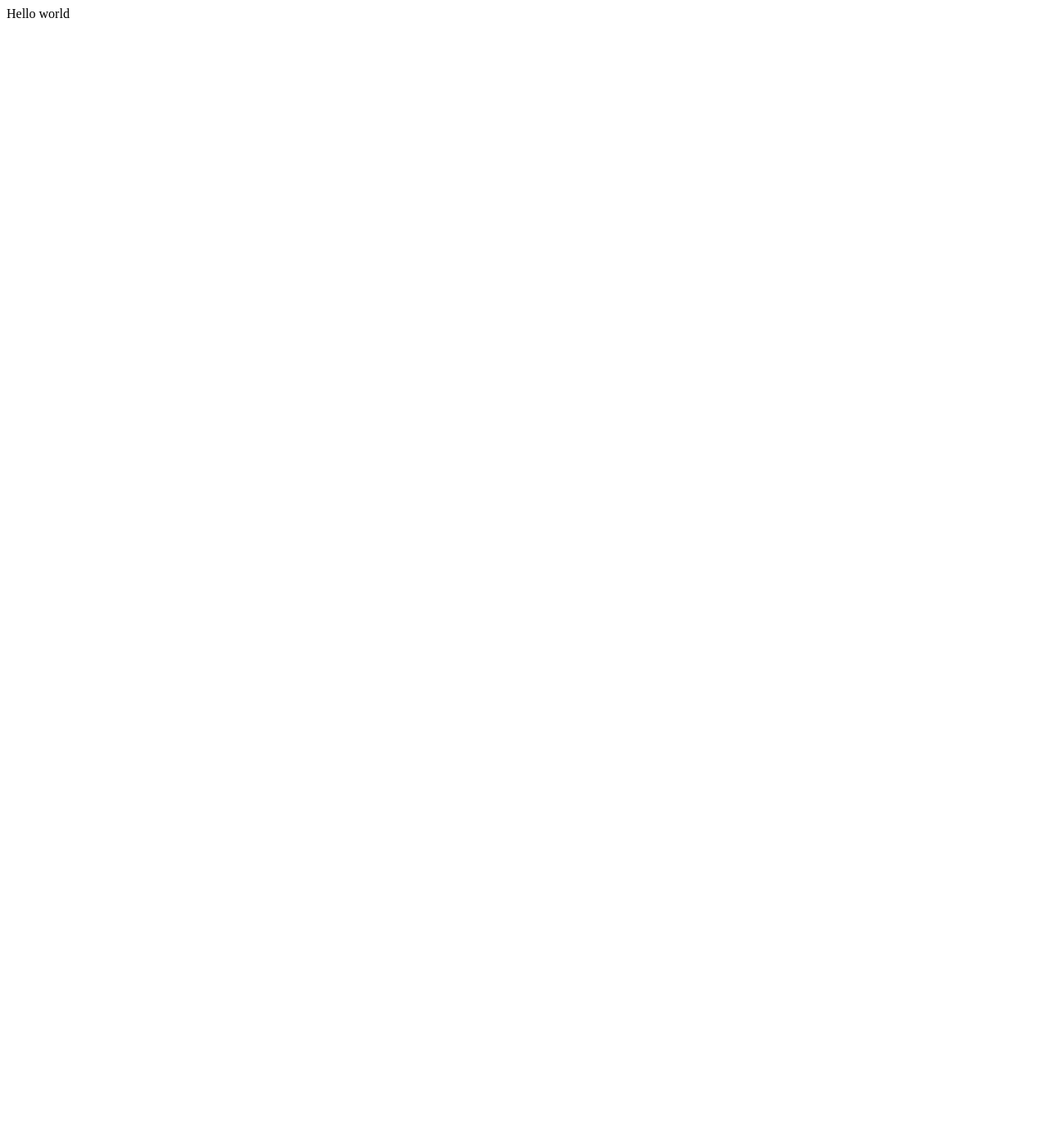
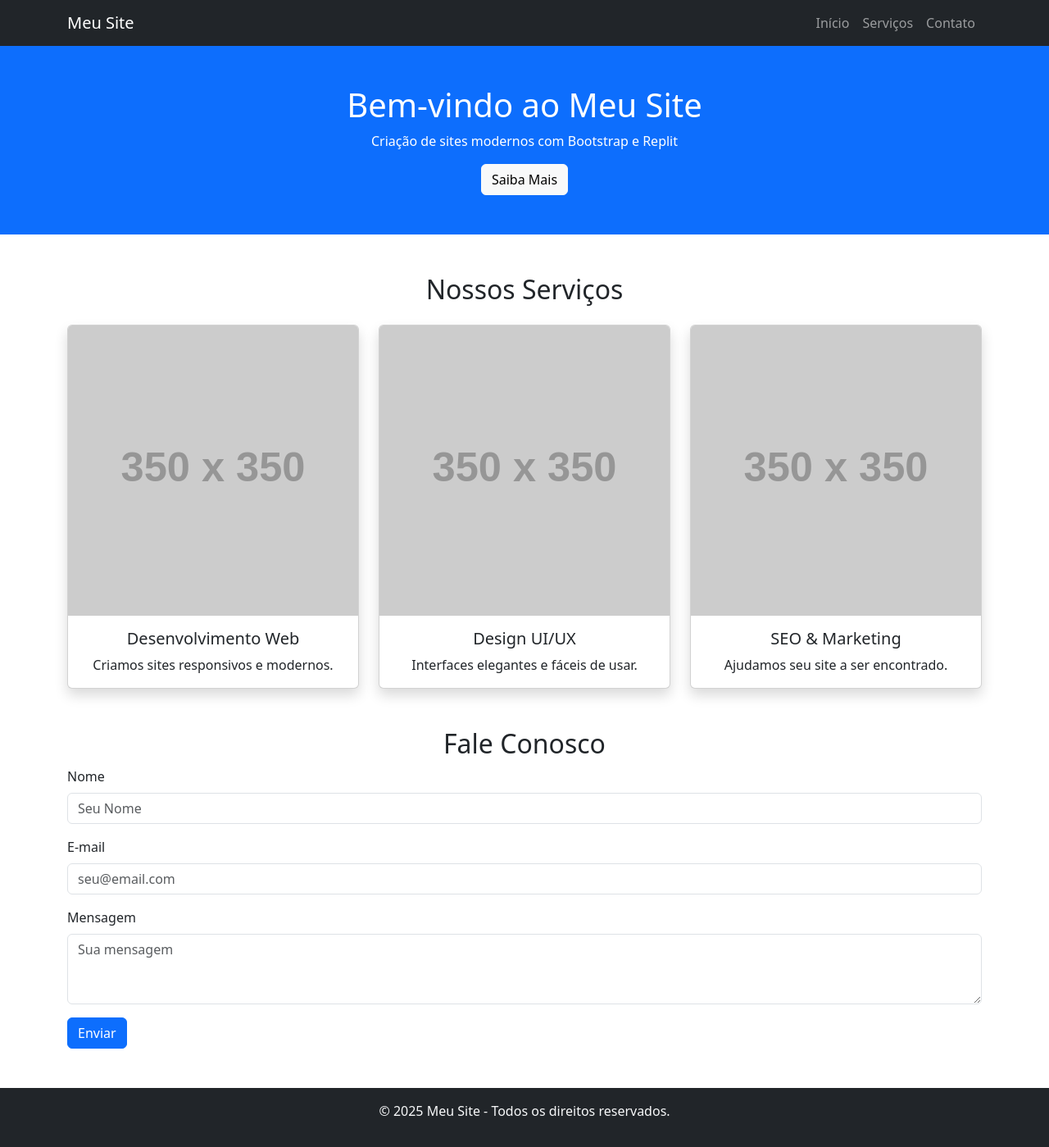
Before and after one commit to 7ody1/Meu-Primeiro-Site, a plain HTML site: page index.html in a window 1280 px wide. Shown: the whole page at 82% size. Before the commit the page ends 800 px from the top, so only its background shows below. Drawn offline with nearby package versions, Linux system fonts and the light colour scheme; placeholder pictures from the web are drawn by us.

Commit message:
add mudança

```diff
--- a/index.html
+++ b/index.html
@@ -1,16 +1,116 @@
 <!DOCTYPE html>
-<html>
-
+<html lang="pt-br">
 <head>
-  <meta charset="utf-8">
-  <meta name="viewport" content="width=device-width">
-  <title>replit</title>
-  <link href="style.css" rel="stylesheet" type="text/css" />
+<meta charset="UTF-8">
+<meta name="viewport" content="width=device-width,
+initial-scale=1.0">
+<title>Meu Site Bootstrap</title>
+<link rel="stylesheet" href="style.css">
+<link
+href="https://cdn.jsdelivr.net/npm/bootstrap@5.3.0/dist/css/bootstra
+p.min.css" rel="stylesheet">
 </head>
-
 <body>
-  Hello world
-  <script src="script.js"></script>
+<!-- Navbar -->
+<nav class="navbar navbar-expand-lg navbar-dark bg-dark">
+<div class="container">
+<a class="navbar-brand" href="#">Meu Site</a>
+<button class="navbar-toggler" type="button"
+data-bs-toggle="collapse" data-bs-target="#navbarNav">
+<span class="navbar-toggler-icon"></span>
+</button>
+<div class="collapse navbar-collapse" id="navbarNav">
+<ul class="navbar-nav ms-auto">
+<li class="nav-item"><a class="nav-link"
+href="#">Início</a></li>
+<li class="nav-item"><a class="nav-link"
+href="#">Serviços</a></li>
+<li class="nav-item"><a class="nav-link"
+href="#">Contato</a></li>
+</ul>
+</div>
+</div>
+</nav>
+<!-- Seção de Destaque -->
+<header class="bg-primary text-white text-center py-5">
+<div class="container">
+<h1>Bem-vindo ao Meu Site</h1>
+<p>Criação de sites modernos com Bootstrap e Replit</p>
+<button class="btn btn-light"
+onclick="mostrarMensagem()">Saiba Mais</button>
+</div>
+</header>
+<!-- Seção de Serviços -->
+<section class="container text-center my-5">
+<h2>Nossos Serviços</h2>
+<div class="row mt-4">
+<div class="col-md-4">
+<div class="card shadow">
+<img src="https://via.placeholder.com/350"
+class="card-img-top" alt="Serviço 1">
+<div class="card-body">
+<h5 class="card-title">Desenvolvimento
+Web</h5>
+<p class="card-text">Criamos sites
+responsivos e modernos.</p>
+</div>
+</div>
+</div>
+<div class="col-md-4">
+<div class="card shadow">
+<img src="https://via.placeholder.com/350"
+class="card-img-top" alt="Serviço 2">
+<div class="card-body">
+<h5 class="card-title">Design UI/UX</h5>
+<p class="card-text">Interfaces elegantes e
+fáceis de usar.</p>
+</div>
+</div>
+</div>
+<div class="col-md-4">
+<div class="card shadow">
+<img src="https://via.placeholder.com/350"
+class="card-img-top" alt="Serviço 3">
+<div class="card-body">
+<h5 class="card-title">SEO & Marketing</h5>
+<p class="card-text">Ajudamos seu site a ser
+encontrado.</p>
+</div>
+</div>
+</div>
+</div>
+</section>
+<!-- Seção de Contato -->
+<section class="container my-5">
+<h2 class="text-center">Fale Conosco</h2>
+<form id="contatoForm">
+<div class="mb-3">
+<label for="nome" class="form-label">Nome</label>
+<input type="text" class="form-control" id="nome"
+placeholder="Seu Nome">
+</div>
+<div class="mb-3">
+<label for="email" class="form-label">E-mail</label>
+<input type="email" class="form-control" id="email"
+placeholder="seu@email.com">
+</div>
+<div class="mb-3">
+<label for="mensagem"
+class="form-label">Mensagem</label>
+<textarea class="form-control" id="mensagem"
+rows="3" placeholder="Sua mensagem"></textarea>
+</div>
+<button type="submit" class="btn
+btn-primary">Enviar</button>
+</form>
+</section>
+<!-- Rodapé -->
+<footer class="text-center py-3 bg-dark text-light">
+<p>&copy; 2025 Meu Site - Todos os direitos reservados.</p>
+</footer>
+<script src="script.js"></script>
+<script
+src="https://cdn.jsdelivr.net/npm/bootstrap@5.3.0/dist/js/bootstrap.
+bundle.min.js"></script>
 </body>
-
 </html>
--- a/script.js
+++ b/script.js
@@ -0,0 +1,9 @@
+function mostrarMensagem() {
+alert("Bootstrap funcionando no Replit! 🚀");
+}
+// Simples validação do formulário
+document.getElementById("contatoForm").addEventListener("submit",
+function(event) {
+event.preventDefault();
+alert("Mensagem enviada com sucesso!");
+});
--- a/style.css
+++ b/style.css
@@ -1,4 +1,8 @@
-html {
-  height: 100%;
-  width: 100%;
+h1, h2 {
+font-weight: bold;
 }
+.card {
+transition: transform 0.3s ease-in-out;
+}
+.card:hover {
+transform: scale(1.05);
```
